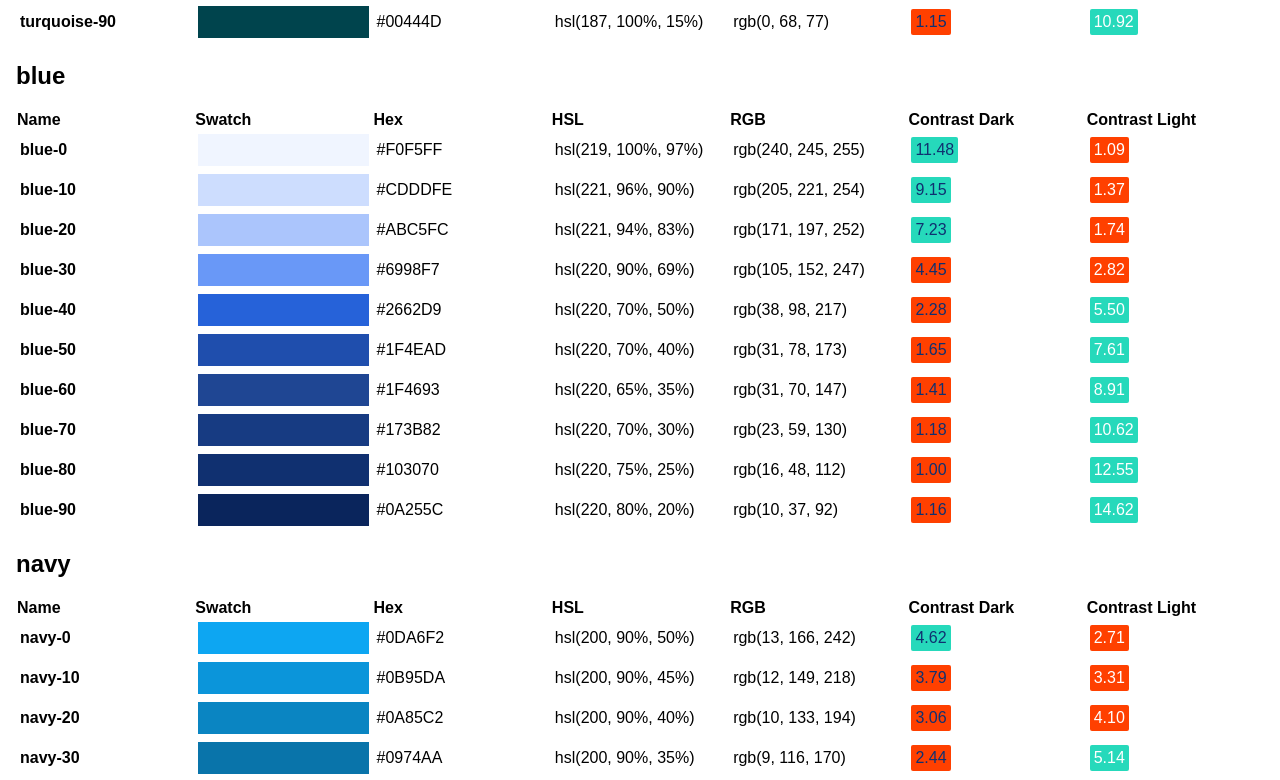
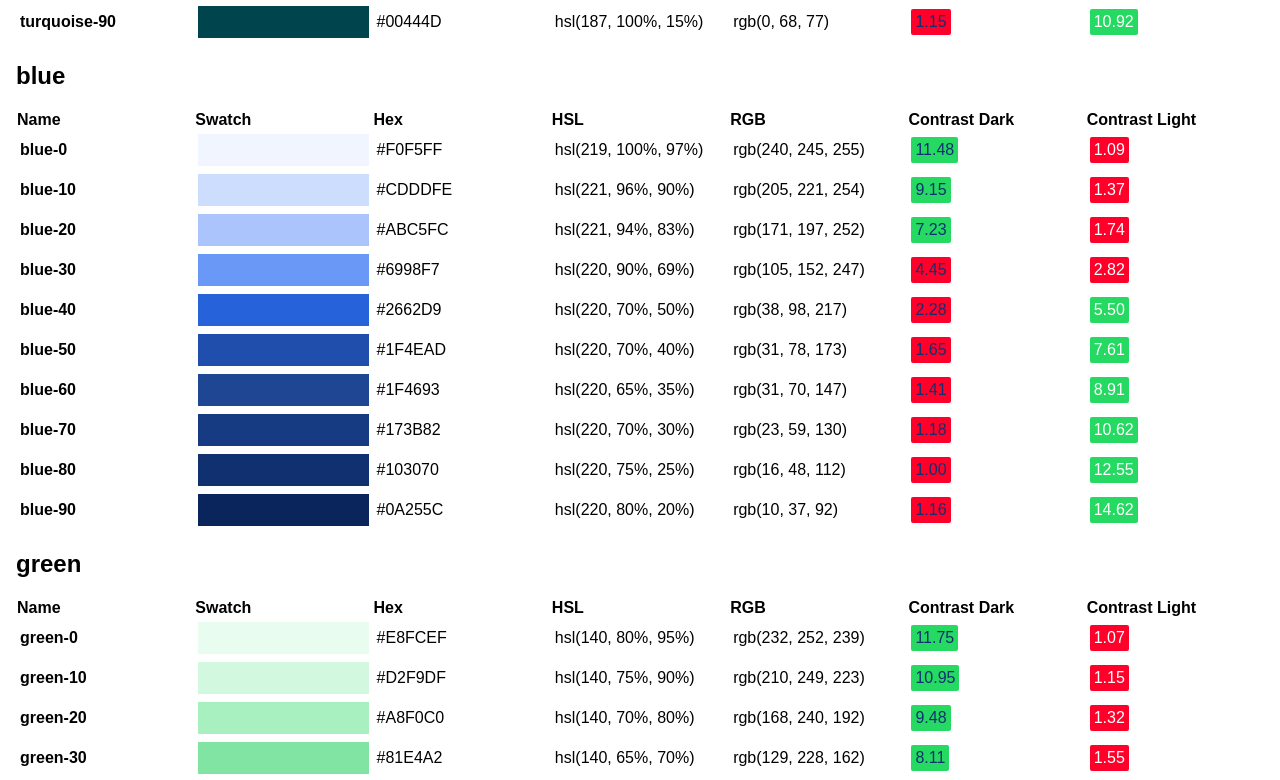
Before and after one commit to scottdejonge/color-system, a Vue app: page / in a window 1280 px wide. Shown: the part 1526-2306 px from the top of the page. Built offline with nearby package versions, Linux system fonts and the light colour scheme.

Commit message:
Remove navy. Update colors

```diff
--- a/constants/constants.js
+++ b/constants/constants.js
@@ -5,7 +5,6 @@ export const BASE_COLORS = {
   DARK: palettes.blue['80'],
   GREEN: palettes.green['50'],
   LIGHT: palettes.neutral['0'],
-  NAVY: palettes.navy['50'],
   NEUTRAL: palettes.neutral['50'],
   ORANGE: palettes.orange['50'],
   RED: palettes.red['50'],
--- a/constants/palettes.json
+++ b/constants/palettes.json
@@ -1,7 +1,7 @@
 {
   "neutral": {
     "0": "hsl(200, 15%, 100%)",
-    "10": "hsl(200, 15%, 95%)",
+    "10": "hsl(200, 15%, 90%)",
     "20": "hsl(200, 15%, 80%)",
     "30": "hsl(200, 15%, 70%)",
     "40": "hsl(200, 15%, 60%)",
@@ -12,8 +12,8 @@
     "90": "hsl(200, 15%, 15%)"
   },
   "turquoise": {
-    "0": "hsl(187, 100%, 100%)",
-    "10": "hsl(187, 100%, 95%)",
+    "0": "hsl(187, 100%, 95%)",
+    "10": "hsl(187, 100%, 90%)",
     "20": "hsl(187, 100%, 80%)",
     "30": "hsl(187, 100%, 70%)",
     "40": "hsl(187, 100%, 43%)",
@@ -35,64 +35,52 @@
     "80": "hsl(220, 75%, 25%)",
     "90": "hsl(220, 80%, 20%)"
   },
-  "navy": {
-    "0": "hsl(200, 90%, 50%)",
-    "10": "hsl(200, 90%, 45%)",
-    "20": "hsl(200, 90%, 40%)",
-    "30": "hsl(200, 90%, 35%)",
-    "40": "hsl(200, 90%, 30%)",
-    "50": "hsl(200, 90%, 25%)",
-    "60": "hsl(200, 100%, 20%)",
-    "70": "hsl(200, 100%, 15%)",
-    "80": "hsl(200, 100%, 10%)",
-    "90": "hsl(200, 100%, 5%)"
-  },
   "green": {
-    "0": "hsl(170, 70%, 100%)",
-    "10": "hsl(170, 70%, 95%)",
-    "20": "hsl(170, 70%, 80%)",
-    "30": "hsl(170, 70%, 70%)",
-    "40": "hsl(170, 70%, 60%)",
-    "50": "hsl(170, 70%, 50%)",
-    "60": "hsl(170, 70%, 40%)",
-    "70": "hsl(170, 70%, 30%)",
-    "80": "hsl(170, 70%, 20%)",
-    "90": "hsl(170, 70%, 15%)"
+    "0": "hsl(140, 80%, 95%)",
+    "10": "hsl(140, 75%, 90%)",
+    "20": "hsl(140, 70%, 80%)",
+    "30": "hsl(140, 65%, 70%)",
+    "40": "hsl(140, 60%, 60%)",
+    "50": "hsl(140, 70%, 50%)",
+    "60": "hsl(140, 75%, 40%)",
+    "70": "hsl(140, 80%, 30%)",
+    "80": "hsl(140, 85%, 20%)",
+    "90": "hsl(140, 90%, 15%)"
   },
   "yellow": {
-    "0": "hsl(60, 100%, 100%)",
-    "10": "hsl(60, 100%, 95%)",
-    "20": "hsl(60, 100%, 80%)",
-    "30": "hsl(60, 100%, 70%)",
-    "40": "hsl(60, 100%, 60%)",
-    "50": "hsl(60, 100%, 50%)",
-    "60": "hsl(60, 100%, 40%)",
-    "70": "hsl(60, 100%, 30%)",
-    "80": "hsl(60, 100%, 20%)",
-    "90": "hsl(60, 100%, 15%)"
+    "0": "hsl(45, 80%, 95%)",
+    "10": "hsl(45, 75%, 90%)",
+    "20": "hsl(45, 70%, 80%)",
+    "30": "hsl(45, 65%, 70%)",
+    "40": "hsl(45, 60%, 60%)",
+    "50": "hsl(45, 70%, 50%)",
+    "60": "hsl(45, 75%, 40%)",
+    "70": "hsl(45, 80%, 30%)",
+    "80": "hsl(45, 85%, 30%)",
+    "90": "hsl(45, 80%, 25%)"
   },
   "orange": {
-    "0": "hsl(30, 100%, 100%)",
-    "10": "hsl(30, 100%, 95%)",
-    "20": "hsl(30, 100%, 80%)",
-    "30": "hsl(30, 100%, 70%)",
-    "40": "hsl(30, 100%, 60%)",
-    "50": "hsl(30, 100%, 50%)",
-    "60": "hsl(30, 100%, 40%)",
-    "70": "hsl(30, 100%, 30%)",
-    "80": "hsl(30, 100%, 20%)",
-    "90": "hsl(30, 100%, 15%)"
+    "0": "hsl(20, 100%, 95%)",
+    "10": "hsl(20, 100%, 90%)",
+    "20": "hsl(20, 100%, 80%)",
+    "30": "hsl(20, 100%, 70%)",
+    "40": "hsl(20, 100%, 60%)",
+    "50": "hsl(20, 100%, 50%)",
+    "60": "hsl(20, 100%, 40%)",
+    "70": "hsl(20, 100%, 30%)",
+    "80": "hsl(20, 100%, 20%)",
+    "90": "hsl(20, 100%, 15%)"
   },
   "red": {
-    "0": "hsl(15, 100%, 100%)",
-    "10": "hsl(15, 100%, 95%)",
-    "20": "hsl(15, 100%, 80%)",
-    "30": "hsl(15, 100%, 70%)",
-    "40": "hsl(15, 100%, 60%)",
-    "50": "hsl(15, 100%, 50%)",
-    "60": "hsl(15, 100%, 40%)",
-    "70": "hsl(15, 100%, 30%)",
-    "80": "hsl(15, 100%, 20%)",
-    "90": "hsl(15, 100%, 15%)"
+    "0": "hsl(350, 100%, 95%)",
+    "10": "hsl(350, 100%, 90%)",
+    "20": "hsl(350, 100%, 80%)",
+    "30": "hsl(350, 100%, 70%)",
+    "40": "hsl(350, 100%, 60%)",
+    "50": "hsl(350, 100%, 50%)",
+    "60": "hsl(350, 100%, 40%)",
+    "70": "hsl(350, 100%, 30%)",
+    "80": "hsl(350, 100%, 20%)",
+    "90": "hsl(350, 100%, 15%)"
   }
 }
```
